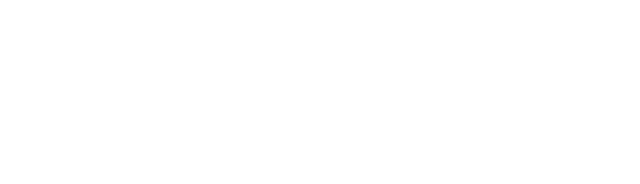
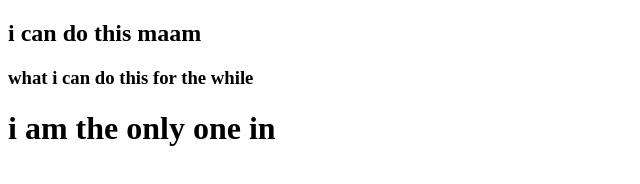
Before and after one commit to uh-shuvo/my-third-repo, a plain HTML site: page index.html in a window 1280 px wide. Shown: the whole page, without its empty margins (0-640 px from the left). Drawn offline with Linux system fonts and the light colour scheme.

Commit message:
added header

```diff
--- a/index.html
+++ b/index.html
@@ -7,6 +7,8 @@
     <title>my-third github-repo</title>
 </head>
 <body>
-
+    <h2>i can do this maam</h2>
+    <h3>what i can do this for the while</h3>
+    <h1>i am the only one in</h1>
 </body>
 </html>
```
